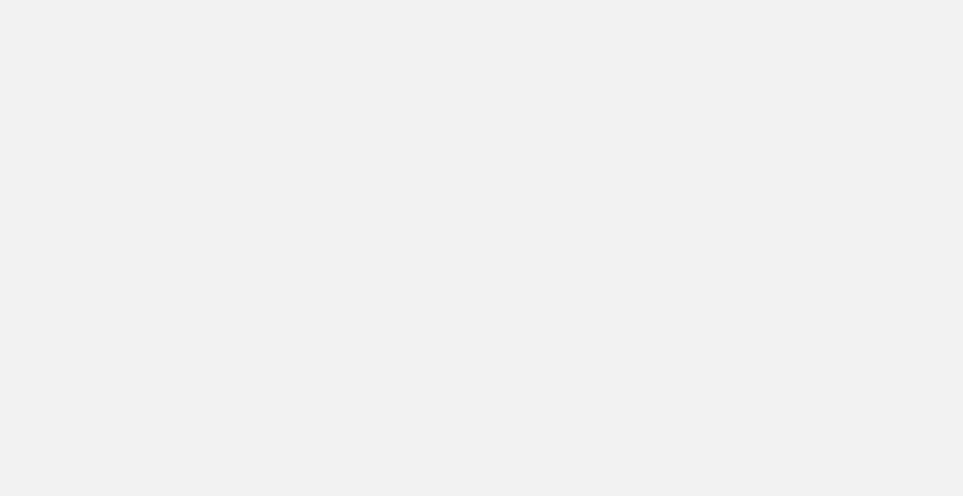
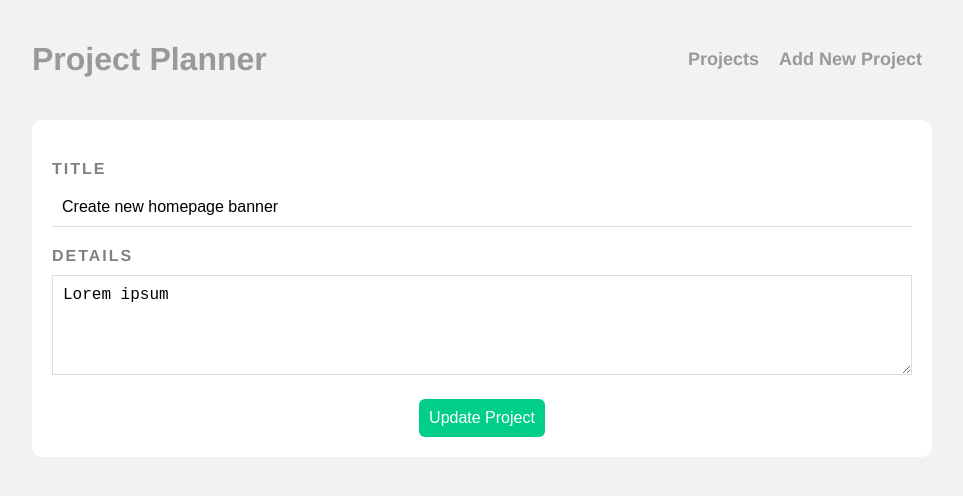
Before and after one commit to jokoul/project-32-Project-planner, a Vue app: page /projects/1 in a window 1280 px wide. Before the commit this address had no page. Shown: the top 496 px of the page, without its empty margins (158-1121 px from the left). Built offline with nearby package versions, Linux system fonts and the light colour scheme; data requests are answered from the project's data file.

Commit message:
end of crud functionality

```diff
--- a/data/db.json
+++ b/data/db.json
@@ -8,9 +8,27 @@
     },
     {
       "id": 2,
-      "title": "Make marketing email",
-      "details": "Lorem ipsum",
-      "complete": true
+      "title": "Make marketing email test",
+      "details": "Lorem ipsum test",
+      "complete": false
+    },
+    {
+      "title": "new website test update without complete",
+      "details": "blabla blabla test update content without complete",
+      "id": 3,
+      "complete": false
+    },
+    {
+      "title": "design new website ",
+      "details": "    Lorem ipsum dolor sit amet consectetur, adipisicing elit. Soluta dolor fugit consequatur aliquam pariatur. Quidem voluptates illo quasi optio? Quae perferendis suscipit deleniti id eaque accusantium in mollitia maiores atque?\n",
+      "complete": false,
+      "id": 4
+    },
+    {
+      "title": "project 5 update",
+      "details": "project 5 content update",
+      "complete": false,
+      "id": 5
     }
   ]
 }
--- a/src/App.vue
+++ b/src/App.vue
@@ -1,6 +1,19 @@
 <template>
-  <router-view />
+  <div>
+    <Navbar />
+    <router-view />
+  </div>
 </template>
+
+<script>
+import Navbar from "./components/Navbar.vue";
+
+export default {
+  components: {
+    Navbar,
+  },
+};
+</script>
 
 <style>
 body {
@@ -11,7 +24,7 @@
   font-family: Avenir, Helvetica, Arial, sans-serif;
   -webkit-font-smoothing: antialiased;
   -moz-osx-font-smoothing: grayscale;
-  max-width: 600px;
+  max-width: 900px;
   margin: 0 auto;
   color: #2c3e50;
 }
--- /dev/null
+++ b/src/components/Navbar.vue
@@ -0,0 +1,43 @@
+<template>
+  <header>
+    <h1>Project Planner</h1>
+    <nav class="main-nav">
+      <router-link :to="{ name: 'Home' }">Projects</router-link>
+      <router-link :to="{ name: 'AddProject' }">Add New Project</router-link>
+    </nav>
+  </header>
+</template>
+
+<script>
+export default {};
+</script>
+
+<style>
+header {
+  margin: 20px auto;
+  display: flex;
+  justify-content: space-between;
+  align-items: center;
+}
+h1 {
+  color: #999;
+}
+.main-nav {
+  text-align: center;
+}
+.main-nav a {
+  display: inline-block;
+  text-decoration: none;
+  margin: 0 10px;
+  color: #999;
+  font-size: 18px;
+  font-weight: 700;
+}
+.main-nav a:hover {
+  color: rgba(153, 153, 153, 0.55);
+}
+a.router-link-active {
+  border-bottom: 2px solid #00ce89;
+  padding-bottom: 4px;
+}
+</style>
--- a/src/components/SingleProject.vue
+++ b/src/components/SingleProject.vue
@@ -1,11 +1,14 @@
 <template>
-  <div class="project">
+  <!--Conditional styling with binding class-->
+  <div class="project" :class="{ complete: project.complete }">
     <div class="actions">
       <h3 @click="showDetails = !showDetails">{{ project.title }}</h3>
       <div class="icons">
-        <span class="material-icons">edit</span>
+        <router-link :to="{ name: 'EditProject', params: { id: project.id } }">
+          <span class="material-icons">edit</span>
+        </router-link>
         <span @click="deleteProject" class="material-icons">delete</span>
-        <span @click="toggleComplete" class="material-icons">done</span>
+        <span @click="toggleComplete" class="material-icons tick">done</span>
       </div>
     </div>
     <div v-if="showDetails" class="details">
@@ -26,15 +29,19 @@
   methods: {
     deleteProject() {
       fetch(this.uri, { method: "DELETE" })
-        .then(() => this.$emit("delete", this.project.id))
-        .catch((error) => console.log(error.message));
+        .then(() => this.$emit("delete", this.project.id)) //we create custom event first arg is the name and second the data send along
+        .catch((error) => console.log(error.message)); //manage error in case fetch is failed
     },
     toggleComplete() {
       fetch(this.uri, {
         method: "PATCH", //with this method we ca sen only one property to update
-        headers: { "Content-Type": "application/json" },
-        body: JSON.stringify({ complete: !this.project.complete }),
-      });
+        headers: { "Content-Type": "application/json" }, //headers of the request say type of data send is json.
+        body: JSON.stringify({ complete: !this.project.complete }), //stringify change the js object data to a json string format before sending
+      })
+        .then(() => {
+          this.$emit("complete", this.project.id);
+        })
+        .catch((err) => console.log(err.message));
     },
   },
 };
@@ -52,6 +59,9 @@
 h3 {
   cursor: pointer;
 }
+h3:hover {
+  color: #999;
+}
 .actions {
   display: flex;
   justify-content: space-between;
@@ -66,4 +76,12 @@
 .material-icons:hover {
   color: #777;
 }
+.project.complete {
+  border-left: 4px solid #00ce89;
+  transition: all 0.3s ease-in-out;
+}
+.project.complete .tick {
+  color: #00ce89;
+  font-weight: 900;
+}
 </style>
--- a/src/router/index.js
+++ b/src/router/index.js
@@ -1,11 +1,24 @@
 import { createRouter, createWebHistory } from "vue-router";
 import Home from "../views/Home.vue";
+import AddProject from "../views/AddProject.vue";
+import EditProject from "../views/EditProject.vue";
 
 const routes = [
   {
     path: "/",
     name: "Home",
     component: Home,
+  },
+  {
+    path: "/add",
+    name: "AddProject",
+    component: AddProject,
+  },
+  {
+    path: "/projects/:id",
+    name: "EditProject",
+    component: EditProject,
+    props: true,
   },
 ];
 
--- /dev/null
+++ b/src/views/AddProject.vue
@@ -0,0 +1,84 @@
+<template>
+  <form @submit.prevent="handleSubmit">
+    <label>Title</label>
+    <input v-model="title" type="text" required />
+    <label>Details:</label>
+    <textarea v-model="details" required></textarea>
+    <button>Add Project</button>
+  </form>
+</template>
+
+<script>
+export default {
+  data() {
+    return {
+      title: "",
+      details: "",
+    };
+  },
+  methods: {
+    handleSubmit() {
+      let project = {
+        title: this.title,
+        details: this.details,
+        complete: false,
+      };
+      //we send our object to the db.json
+      fetch("http://localhost:3000/projects", {
+        method: "POST",
+        headers: { "Content-Type": "application/json" },
+        body: JSON.stringify(project),
+      })
+        .then(() => {
+          //redirect to another route after data sent
+          this.$router.push("/");
+        })
+        .catch((err) => console.log(err.message));
+    },
+  },
+};
+</script>
+
+<style>
+form {
+  background: white;
+  padding: 20px;
+  border-radius: 10px;
+}
+label {
+  display: block;
+  color: grey;
+  text-transform: uppercase;
+  font-size: 1rem;
+  font-weight: bold;
+  letter-spacing: 2px;
+  margin: 20px 0 10px 0;
+}
+input {
+  padding: 10px;
+  border: 0;
+  border-bottom: 1px solid #ddd;
+  width: 100%;
+  box-sizing: border-box;
+  font-size: 1rem;
+}
+textarea {
+  border: 1px solid #ddd;
+  padding: 10px;
+  width: 100%;
+  box-sizing: border-box;
+  height: 100px;
+  font-size: 1rem;
+}
+form button {
+  display: block;
+  margin: 20px auto 0;
+  background: #00ce89;
+  color: white;
+  padding: 10px;
+  border: 0;
+  border-radius: 6px;
+  font-size: 1rem;
+  cursor: pointer;
+}
+</style>
--- /dev/null
+++ b/src/views/EditProject.vue
@@ -0,0 +1,54 @@
+<template>
+  <div>
+    <form @submit.prevent="editProject">
+      <label>Title</label>
+      <input v-model="title" type="text" required />
+      <label>Details</label>
+      <textarea v-model="details" required></textarea>
+      <button>Update Project</button>
+    </form>
+  </div>
+</template>
+
+<script>
+export default {
+  props: ["id"],
+  data() {
+    return {
+      // id: this.$route.params.id,
+      title: "",
+      details: "",
+      complete: false,
+      uri: "http://localhost:3000/projects/" + this.id,
+    };
+  },
+  mounted() {
+    fetch(this.uri)
+      .then((res) => res.json())
+      .then((data) => {
+        // console.log(data);
+        (this.title = data.title),
+          (this.details = data.details),
+          (this.complete = data.complete);
+      })
+      .catch((err) => console.log(err.message));
+  },
+  methods: {
+    editProject() {
+      fetch(this.uri, {
+        method: "PATCH",
+        headers: { "Content-Type": "application/json" },
+        body: JSON.stringify({
+          title: this.title,
+          details: this.details,
+          // complete: this.complete,
+        }),
+      })
+        .then(() => this.$router.push({ name: "Home" }))
+        .catch((err) => console.log(err.message));
+    },
+  },
+};
+</script>
+
+<style></style>
--- a/src/views/Home.vue
+++ b/src/views/Home.vue
@@ -1,8 +1,15 @@
 <template>
   <div class="home">
+    <!--$event refers to the "by" data passed through $emit custom event-->
+    <FilterNav @filterChange="current = $event" :current="current" />
+    <!--Conditional showing with v-if-->
     <div v-if="projects.length">
       <div v-for="project in projects" :key="project.id">
-        <SingleProject :project="project" @delete="handleDelete" />
+        <SingleProject
+          :project="project"
+          @delete="handleDelete"
+          @complete="handleComplete"
+        />
       </div>
     </div>
   </div>
@@ -19,6 +26,7 @@
   data() {
     return {
       projects: [],
+      current: "all",
     };
   },
   mounted() {
@@ -33,6 +41,13 @@
         return project.id !== id; //id is the second arguments of $emit method who specified custom event in child compoenent
       });
     },
+    handleComplete(id) {
+      let p = this.projects.find((project) => {
+        return project.id === id;
+      });
+      //we find the first project wich comply the find condition
+      p.complete = !p.complete;
+    },
   },
 };
 </script>
```
Also changed, not shown: 1 other file (tests, documents, lock files or other folders).
